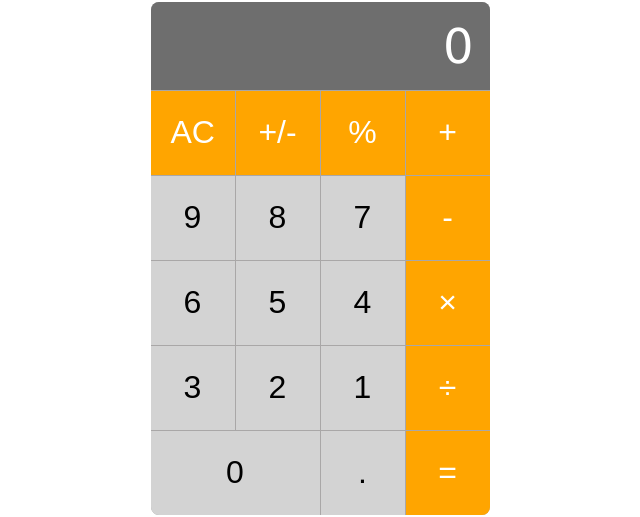
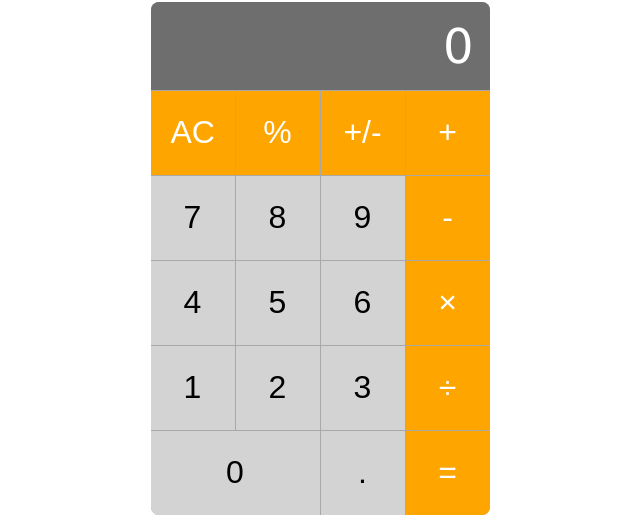
Before and after one commit to franius8/react-calculator, a React (Create React App) app: page / in a window 1280 px wide. Shown: the part 150-667 px from the top of the page, without its empty margins (320-960 px from the left). Built offline with nearby package versions, Linux system fonts and the light colour scheme.

Commit message:
Change active button appearance

```diff
--- a/public/style.css
+++ b/public/style.css
@@ -64,10 +64,6 @@ button:hover {
   cursor: pointer;
 }
 
-button.active {
-  background-color: lightcoral;
-}
-
 #button0 {
   grid-column: 1 / 3;
   width: auto;
--- a/src/App.js
+++ b/src/App.js
@@ -12,20 +12,25 @@ class App extends React.Component {
       firstNumber: 0,
       secondNumber: 0,
       result: 0,
-      activeButton: ""
+      activeButton: "",
+      newNumberfirstDigit: false,
+      operators: ['AC', '%', '+/-'],
     };
     this.handleClick = this.handleClick.bind(this);
   }
   handleClick(e) {
-    let value = e.target.innerHTML;
+    const value = e.target.innerHTML;
     if (value === "AC") {
       this.setState({
         display: 0,
         operator: "",
         firstNumber: 0,
         secondNumber: 0,
-        result: 0
+        result: 0,
+        activeButton: "",
       });
+    } else if (value === "C") {
+
     } else if (value === "=") {
       const numericFirstnumber = parseFloat(this.state.firstNumber);
       const numericSecondnumber = parseFloat(this.state.secondNumber);
@@ -35,14 +40,20 @@ class App extends React.Component {
         operator: "",
         firstNumber: 0,
         secondNumber: 0,
-        result: currentResult
+        result: currentResult,
+        activeButton: "",
       });
     } else if (value === "+" || value === "-" || value === "\u00d7" || value === "\u00f7") {
       this.setState({
         operator: value,
         firstNumber: this.state.display,
         activeButton: value,
-        display: 0
+        newNumberfirstDigit: true,
+      });
+      console.log(this.state.activeButton);
+    } else if (value === "+/-") {
+      this.setState({
+        display: this.state.display * -1
       });
     } else if (value === ".") {
       if (!String(this.state.display).includes(".")) {
@@ -61,8 +72,10 @@ class App extends React.Component {
     } else {
       if (String(this.state.display).length < 9) {
         this.setState({
-          display: this.state.display === 0 ? value : this.state.display + value,
-          secondNumber: this.state.display === 0 ? value : this.state.display + value
+          display: this.state.newNumberfirstDigit === true ? value : this.state.display + value,
+          secondNumber: this.state.newNumberfirstDigit === true ? value : this.state.display + value,
+          newNumberfirstDigit: false,
+          activeButton: value,
         });
       } else {
         alert("You can only enter up to 9 digits");
@@ -92,15 +105,18 @@ class App extends React.Component {
       default:
         result = 0;
     }
-    console.log(result);
-    return result;
+    if (result % 1 === 0) {
+      return result;
+    } else {
+      return result.toFixed(2);
+    }
   }
 
   render() {
     return (
     <div className="App">
       <Display display={this.state.display}/>
-      <TopContainer click={this.handleClick}/>
+      <TopContainer click={this.handleClick} operators={this.state.operators}/>
       <MainContainer click={this.handleClick}/>
       <OperandContainer activeButton={this.state.activeButton} click={this.handleClick}/>
     </div>
--- a/src/components/MainContainer.js
+++ b/src/components/MainContainer.js
@@ -4,7 +4,7 @@ import Button from './button';
 class MainContainer extends React.Component {
   constructor(props) {
     super(props);
-    this.numbers = [9, 8, 7, 6, 5, 4, 3, 2, 1, 0, '.'];
+    this.numbers = [7, 8, 9, 4, 5, 6, 1, 2, 3, 0, '.'];
     this.background = 'lightgrey'
     this.color = 'black'
   }
--- a/src/components/OperandContainer.js
+++ b/src/components/OperandContainer.js
@@ -8,8 +8,9 @@ class OperandContainer extends React.Component {
       activeButton: this.props.activeButton
     };
     this.operators = ["+", "-", "\u00d7", "\u00f7", '='];
-    this.background = 'orange'
-    this.color = 'white'
+    this.background = 'orange';
+    this.activeBackground = 'darkorange'
+    this.color = 'white';
   }
   render() {
     return (
@@ -18,11 +19,12 @@ class OperandContainer extends React.Component {
           return <Button
           click={this.props.click}
           value={operator}
-          isActive={this.state.activeButton === operator}
+          activeButton={this.props.activeButton}
           background={this.background}
-          color={this.color} key={operator} />
-        })
-        }
+          activeBackground={this.activeBackground}
+          color={this.color}
+          key={operator} />
+        })}
       </div>
     );
   }
--- a/src/components/button.js
+++ b/src/components/button.js
@@ -6,18 +6,18 @@ class Button extends React.Component {
     super(props);
     this.state = {
       value: this.props.value,
-      background: this.props.background,
       color: this.props.color,
-      isActive: this.props.isActive,
+      activeButton: this.props.activeButton,
     };
   }
   render() {
+    let background = this.props.value === this.props.activeButton ? this.props.activeBackground : this.props.background;
     return (
       <button
       id={'button' + this.props.value}
-      className={this.state.isActive ? 'active' : ''}
-      style={{backgroundColor: this.state.background, color: this.state.color}} onClick={this.props.click}>
-        {this.props.value}
+      className={this.props.value === this.props.activeButton ? "active" : ""}
+      style={{backgroundColor: background, color: this.state.color}} onClick={this.props.click}>
+        {this.state.value}
       </button>
     );
   }
--- a/src/components/topcontainer.js
+++ b/src/components/topcontainer.js
@@ -4,7 +4,7 @@ import Button from "./button";
 class TopContainer extends React.Component {
   constructor(props) {
     super(props);
-    this.operators = ['AC', '+/-', '%'];
+    this.operators = this.props.operators;
     this.background = 'orange'
     this.color = 'white'
   }
@@ -16,7 +16,8 @@ class TopContainer extends React.Component {
           click={this.props.click}
           value={operator}
           background={this.background}
-          color={this.color} key={operator} />
+          color={this.color}
+          key={operator} />
         })
         }
       </div>
```
